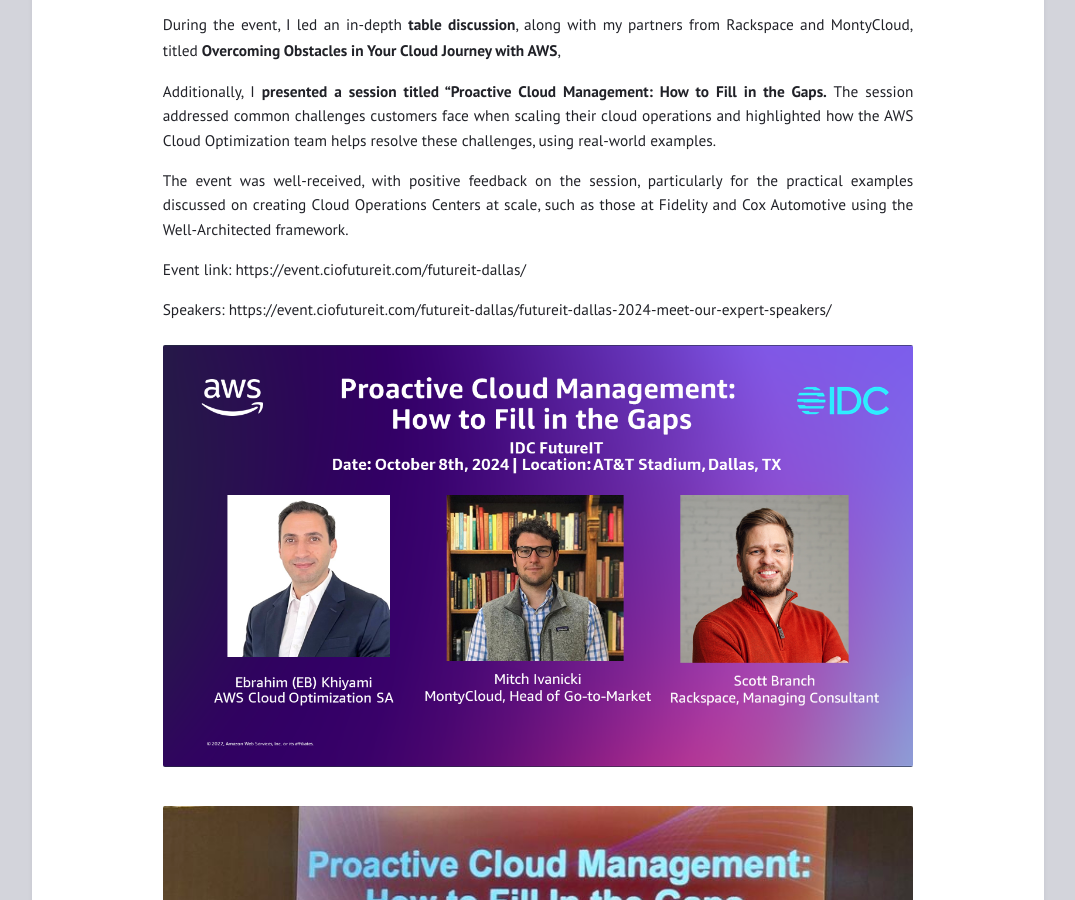
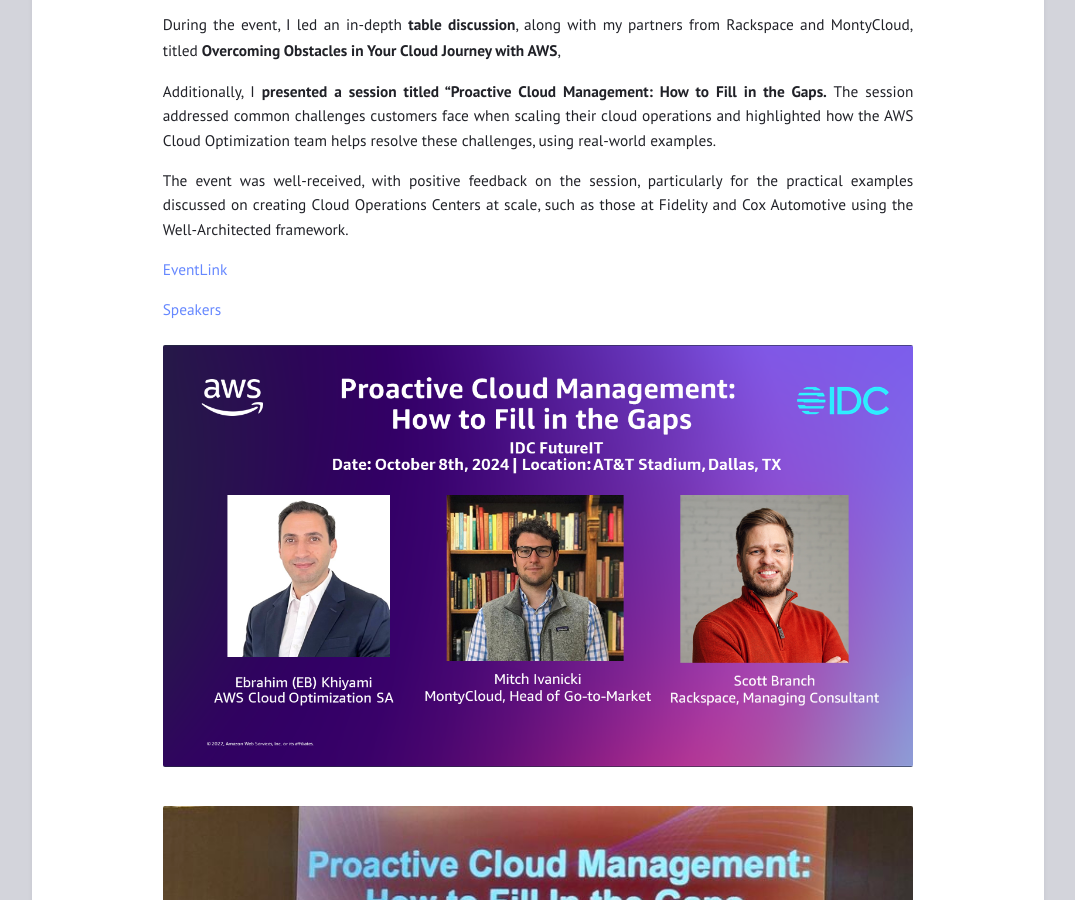
Before and after one commit to ekhiyami/ekhiyami.github.io, a Jekyll site: the page built from _posts/2024-10-15-idc-dallas.md, in a window 1280 px wide and 900 px high, scrolled down 356 px. Shown: the whole window, without its empty margins (102-1177 px from the left). Built offline with Jekyll 4.4.1, drawn with Linux system fonts in a browser that asks for light colours.

Commit message:
Update 2024-10-15-idc-dallas.md

```diff
--- a/_posts/2024-10-15-idc-dallas.md
+++ b/_posts/2024-10-15-idc-dallas.md
@@ -15,9 +15,12 @@
 
 The event was well-received, with positive feedback on the session, particularly for the practical examples discussed on creating Cloud Operations Centers at scale, such as those at Fidelity and Cox Automotive using the Well-Architected framework.
 
-Event link: https://event.ciofutureit.com/futureit-dallas/
 
-Speakers: https://event.ciofutureit.com/futureit-dallas/futureit-dallas-2024-meet-our-expert-speakers/
+[EventLink](https://event.ciofutureit.com/futureit-dallas/)
+
+[Speakers](https://event.ciofutureit.com/futureit-dallas/futureit-dallas-2024-meet-our-expert-speakers/)
+
+
 
 ![idc1](/assets/idc1.png)
 
```
